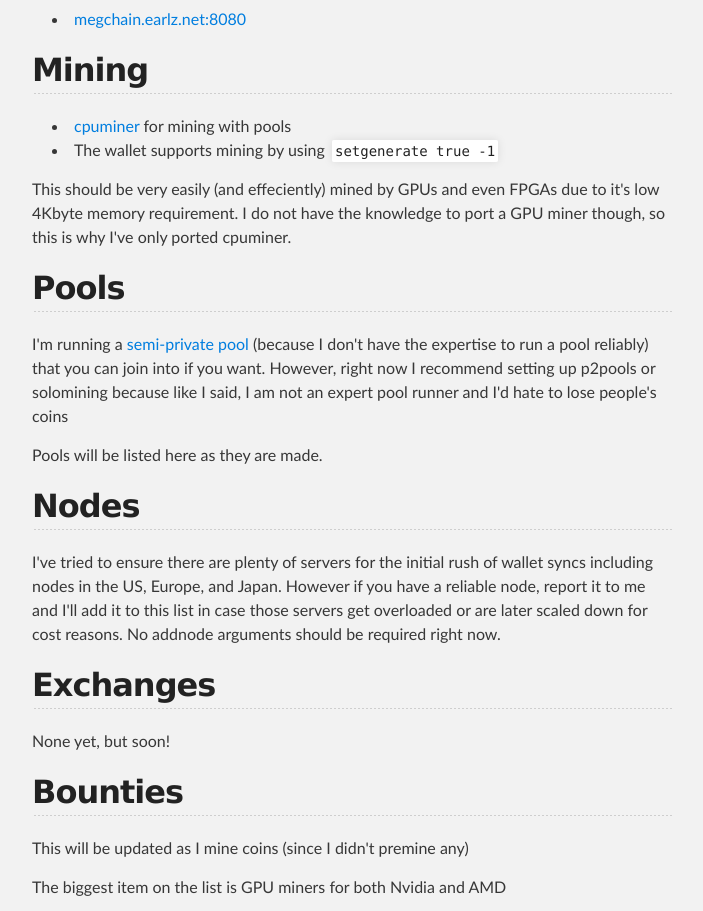
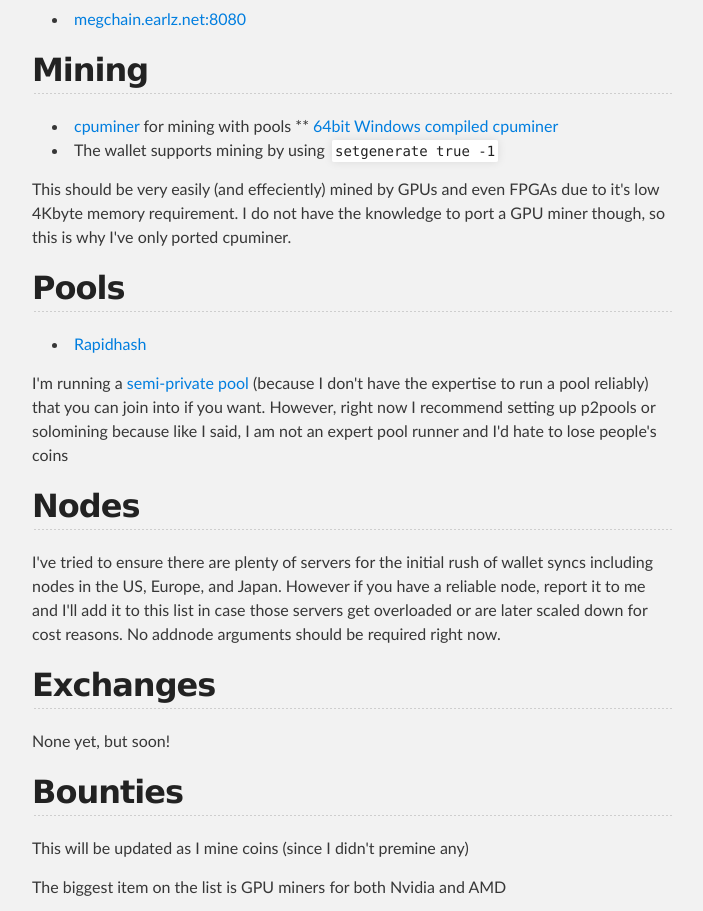
Before and after one commit to megcoin/megcoin.github.io, a plain HTML site: page index.html in a window 1280 px wide. Shown: the part 2135-3046 px from the top of the page, without its empty margins (288-991 px from the left). Drawn offline with Linux system fonts and the light colour scheme.

```diff
--- a/index.html
+++ b/index.html
@@ -96,7 +96,9 @@
 
 <ul>
 <li>
-<a href="https://github.com/megcoin/megcpuminer">cpuminer</a> for mining with pools</li>
+<a href="https://github.com/megcoin/megcpuminer">cpuminer</a> for mining with pools
+** <a href="http://earlz.net/static/megcpuminer_win32.zip">64bit Windows compiled cpuminer</a>
+</li>
 <li>The wallet supports mining by using <code>setgenerate true -1</code>
 </li>
 </ul><p>This should be very easily (and effeciently) mined by GPUs and even FPGAs due to it's low 4Kbyte memory requirement. I do not have the knowledge to port a GPU miner though, so this is why I've only ported cpuminer.</p>
@@ -104,9 +106,9 @@
 <h2>
 <a name="pools" class="anchor" href="#pools"><span class="octicon octicon-link"></span></a>Pools</h2>
 
-<p>I'm running a <a href="http://megpool.earlz.net:8080">semi-private pool</a> (because I don't have the expertise to run a pool reliably) that you can join into if you want. However, right now I recommend setting up p2pools or solomining because like I said, I am not an expert pool runner and I'd hate to lose people's coins</p>
-
-<p>Pools will be listed here as they are made. </p>
+<ul>
+<li><a href="http://coins.rapidhash.net">Rapidhash</a></li>
+</ul><p>I'm running a <a href="http://megpool.earlz.net:8080">semi-private pool</a> (because I don't have the expertise to run a pool reliably) that you can join into if you want. However, right now I recommend setting up p2pools or solomining because like I said, I am not an expert pool runner and I'd hate to lose people's coins</p>
 
 <h2>
 <a name="nodes" class="anchor" href="#nodes"><span class="octicon octicon-link"></span></a>Nodes</h2>
```
Also changed, not shown: params.json (+1 -1 lines).
